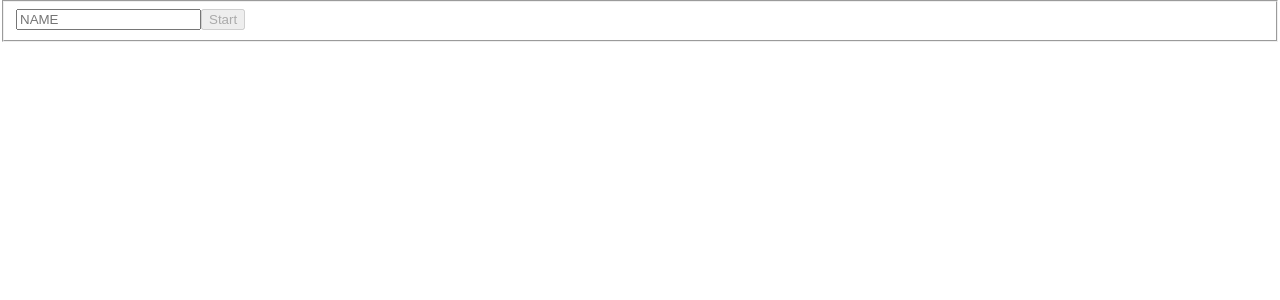
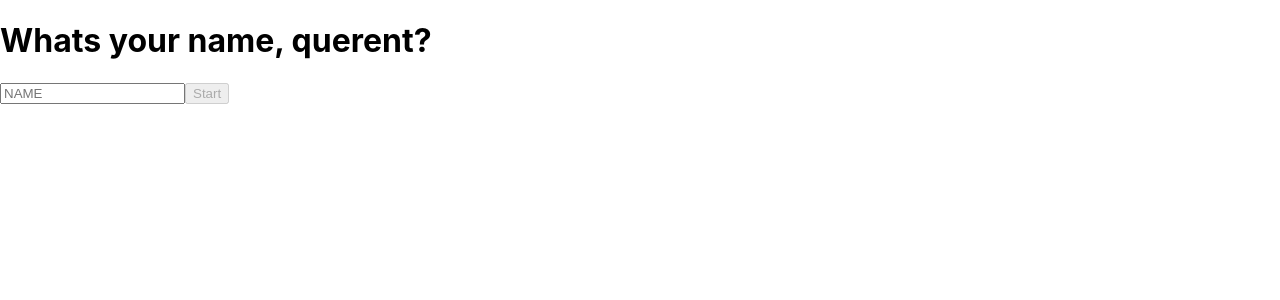
Before and after one commit to brunafranciele/tarot-vision, a React (Create React App) app: page / in a window 1280 px wide. Shown: the top 300 px of the page. Built offline with nearby package versions, Linux system fonts and the light colour scheme.

Commit message:
fix: remove label and fieldset, add title

```diff
--- a/src/pages/Login.js
+++ b/src/pages/Login.js
@@ -24,16 +24,15 @@ function Login() {
   };
 
   return (
+    <main>
+      <h1> Whats your name, querent? </h1>
       <form>
-      <fieldset>
-        <label>
         <input
           type="text"
           required="required"
           placeholder="NAME"
           onChange={({ target }) => setNameLogin(target.value)}
         />
-        </label>
         <Link to="/main-page">
           <button
             type="button"
@@ -43,9 +42,8 @@ function Login() {
             Start
           </button>
         </Link>
-      </fieldset>
       </form>
-
+    </main>
   );
 }
 
```
Also changed, not shown: 1 other file (tests, documents, lock files or other folders). Lines whose indentation alone changed are shown as unchanged.
